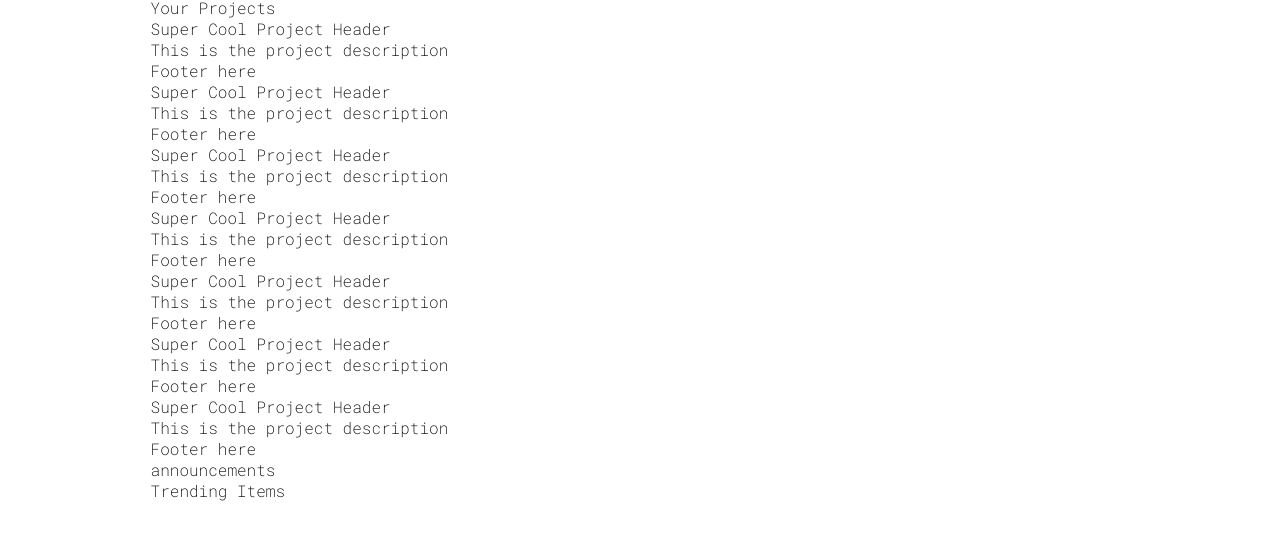
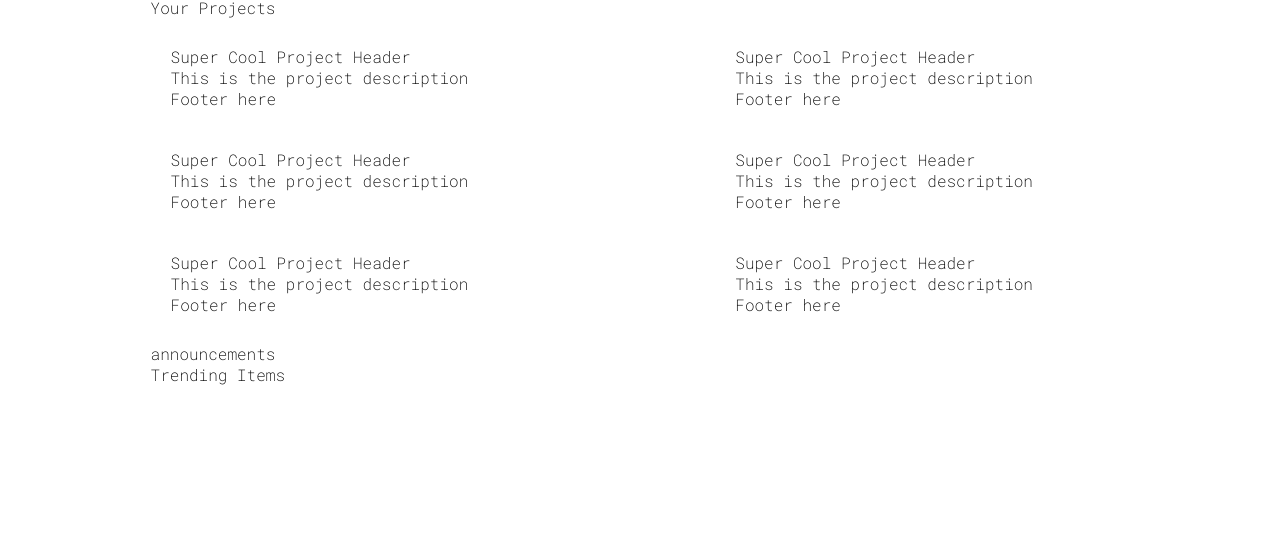
Before and after one commit to chucoyos/dashboard-project, a plain HTML site: page index.html in a window 1280 px wide. Shown: the part 222-762 px from the top of the page. Drawn offline with Linux system fonts and the light colour scheme.

Commit message:
Add basic styling for projecs card

```diff
--- a/css/style.css
+++ b/css/style.css
@@ -28,3 +28,13 @@
 .main{
     grid-area: main;
 }
+
+.card-container{
+    display: grid;
+    grid-template-columns: 1fr 1fr;
+    margin: 8px 0 8px;
+}
+
+.projects > .card-container > .card{
+    padding: 20px;
+}
--- a/index.html
+++ b/index.html
@@ -52,15 +52,8 @@
     <main class="main">
       <section class="projects">
         <header>Your Projects</header>
-        <div class="cards-container">
+        <div class="card-container">
 
-          <article class="card">
-            <header class="card-header">Super Cool Project Header</header>
-            <div class="card-description">
-              This is the project description
-            </div>
-            <footer>Footer here</footer>
-          </article>
           <article class="card">
             <header class="card-header">Super Cool Project Header</header>
             <div class="card-description">
```
